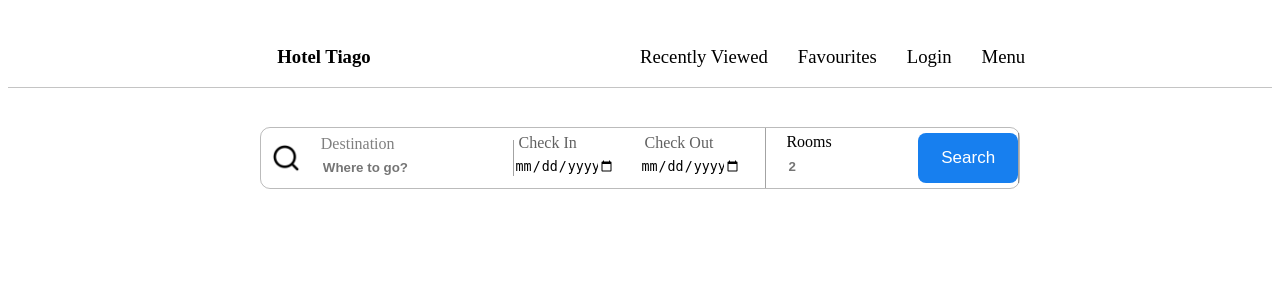
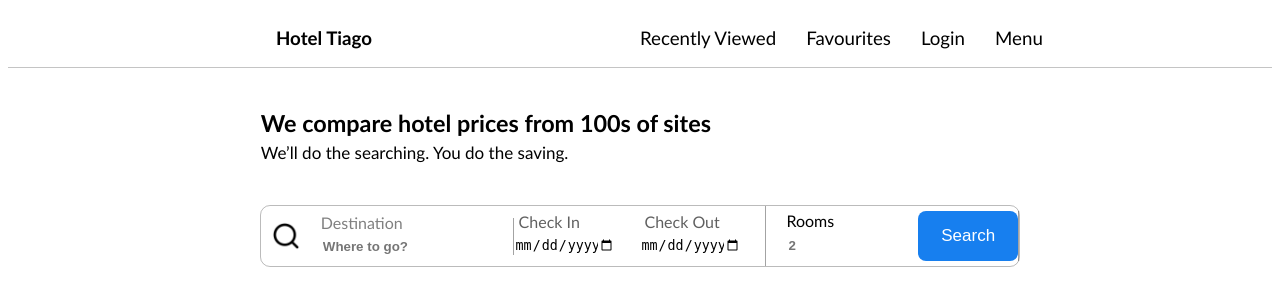
Before and after one commit to KURRI173/Information-Systems, a Flask app: page / in a window 1280 px wide. Shown: the top 307 px of the page. Run offline with Flask 3, Linux system fonts and the light colour scheme.

Commit message:
header completed

```diff
--- a/static/css/index.css
+++ b/static/css/index.css
@@ -5,7 +5,8 @@
   align-items: center;
   flex-direction: column;
   width: 100%;
-  height:200px;
+  height:300px;
+  font-family: 'Gill Sans', 'Gill Sans MT', Calibri, 'Trebuchet MS', sans-serif;
 
 }
 .logo
@@ -36,6 +37,37 @@
   width: 100%;
 }
 .section2
+{
+  width: 100%;
+  display: flex;
+  justify-content: center;
+  align-items: center;
+  height: 100%;
+  flex-direction: column;
+}
+.section2 .sectiontwotext
+{
+  display: flex;
+  justify-content: flex-start;
+  align-items: flex-start;
+  flex-direction: column;
+  color: black;
+  width: 60%;
+  font-size: 20px;
+  height: 40%;
+  margin-bottom: 0px;
+}
+.sectiontwotext h3,h4
+{
+  margin: 0px;
+}
+.sectiontwotext h4
+{
+  margin-top: 5px;
+  font-size: 17px;
+  font-weight: 500;
+}
+.section2 .searchbars
 {
   display: flex;
   justify-content: center;
@@ -143,3 +175,7 @@
 {
   font-weight: 800;
 }
+.sectiontwotext
+{
+
+}
--- a/templates/Components/header.html
+++ b/templates/Components/header.html
@@ -11,6 +11,11 @@
    </nav>
 </div>
 <div class="section2">
+    <div class="sectiontwotext">
+       <h3>We compare hotel prices from 100s of sites</h3>
+       <h4>We’ll do the searching. You do the saving.</h4>
+    </div>
+  <div class="searchbars">
     <div class="subsection">
         <div class="destinationbar">
             <img src="/static/Assets/search-512.webp" width="30" height="30">
@@ -42,4 +47,5 @@
         </div>
     </div>
 </div>
+</div>
 </header>
```
